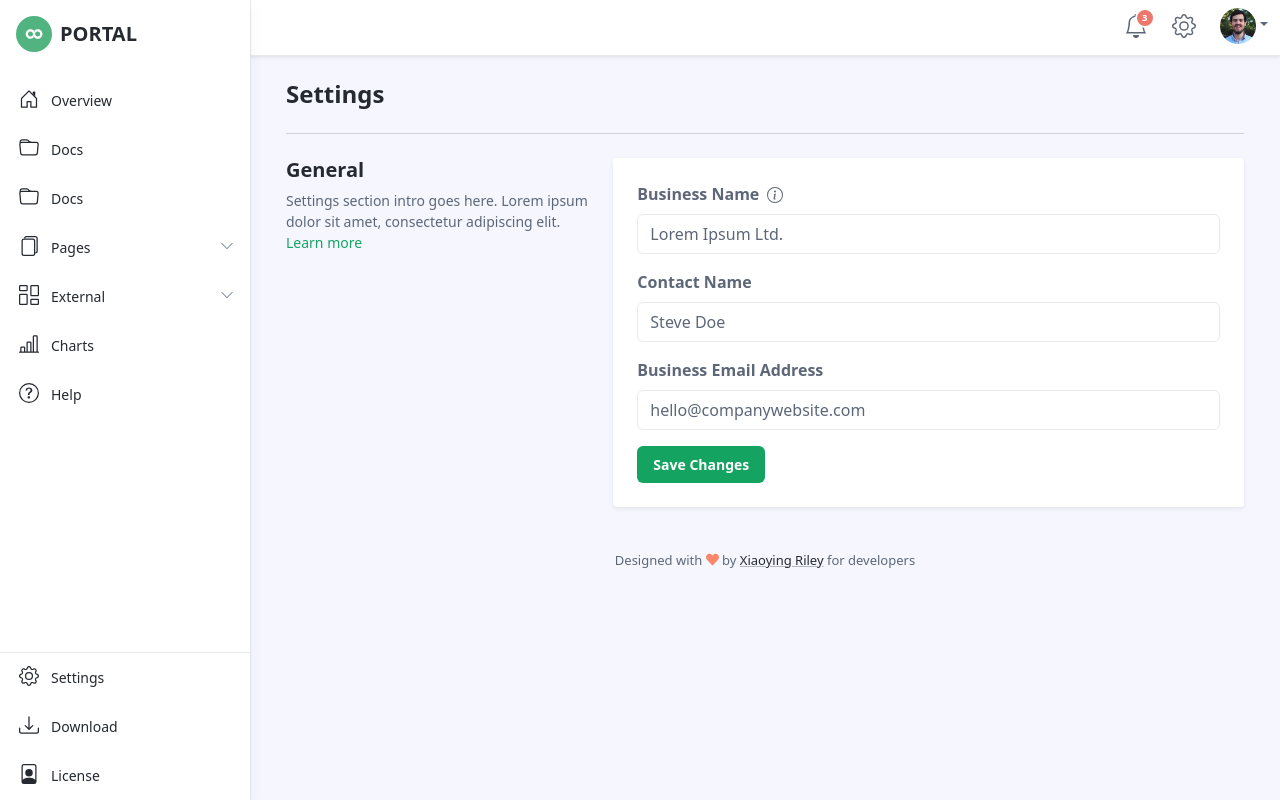
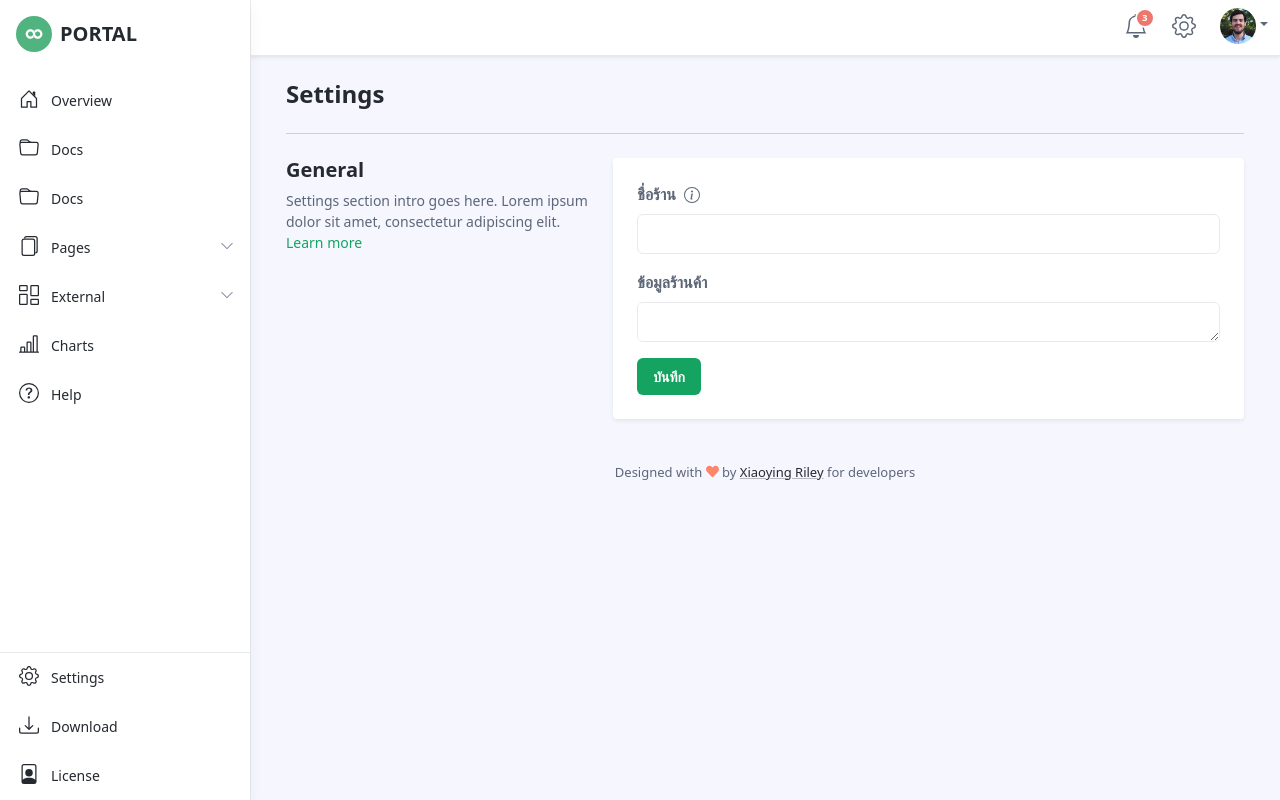
Before and after one commit to cheprad/aiqtdealer, a PHP site: page /addshop.php in a window 1280 px wide. Run offline with PHP 8.4, Linux system fonts and the light colour scheme; some libraries are stand-ins or nearby versions.

Commit message:
ก่อนกลับบ้าน

```diff
--- a/addshop.php
+++ b/addshop.php
@@ -44,22 +44,19 @@
 						    <div class="app-card-body">
 							    <form class="settings-form" action="addshop_db.php" method="post">
 								    <div class="mb-3">
-									    <label for="setting-input-1" class="form-label">Business Name<span class="ms-2" data-container="body" data-bs-toggle="popover" data-trigger="hover" data-placement="top" data-content="This is a Bootstrap popover example. You can use popover to provide extra info."><svg width="1em" height="1em" viewBox="0 0 16 16" class="bi bi-info-circle" fill="currentColor" xmlns="http://www.w3.org/2000/svg">
+									    <label for="setting-input-1" class="form-label">ชื่อร้าน<span class="ms-2" data-container="body" data-bs-toggle="popover" data-trigger="hover" data-placement="top" data-content="This is a Bootstrap popover example. You can use popover to provide extra info."><svg width="1em" height="1em" viewBox="0 0 16 16" class="bi bi-info-circle" fill="currentColor" xmlns="http://www.w3.org/2000/svg">
   <path fill-rule="evenodd" d="M8 15A7 7 0 1 0 8 1a7 7 0 0 0 0 14zm0 1A8 8 0 1 0 8 0a8 8 0 0 0 0 16z"/>
   <path d="M8.93 6.588l-2.29.287-.082.38.45.083c.294.07.352.176.288.469l-.738 3.468c-.194.897.105 1.319.808 1.319.545 0 1.178-.252 1.465-.598l.088-.416c-.2.176-.492.246-.686.246-.275 0-.375-.193-.304-.533L8.93 6.588z"/>
   <circle cx="8" cy="4.5" r="1"/>
 </svg></span></label>
-									    <input type="text" class="form-control" id="setting-input-1" value="Lorem Ipsum Ltd." required>
+									    <input  name="addshop_shopname" type="text" class="form-control" id="setting-input-1" required>
 									</div>
-									<div class="mb-3">
-									    <label for="setting-input-2" class="form-label">Contact Name</label>
-									    <input type="text" class="form-control" id="setting-input-2" value="Steve Doe" required>
+									<div class="mb-3 ">
+									    <label for="setting-input-2" class="form-label">ข้อมูลร้านค้า</label>
+									    <textarea name="addshop_shopdetail" type="text" class="form-control" id="setting-input-2" ma ></textarea>
 									</div>
-								    <div class="mb-3">
-									    <label for="setting-input-3" class="form-label">Business Email Address</label>
-									    <input type="email" class="form-control" id="setting-input-3" value="hello@companywebsite.com">
-									</div>
-									<button type="submit" class="btn app-btn-primary" >Save Changes</button>
+
+									<button name="add_shop" type="submit" class="btn app-btn-primary" >บันทึก</button>
 							    </form>
 						    </div><!--//app-card-body-->
 
--- a/realtest_db.sql
+++ b/realtest_db.sql
@@ -97,6 +97,3 @@ ALTER TABLE `shop`
 --
 ALTER TABLE `user`
   MODIFY `userid` int(11) NOT NULL AUTO_INCREMENT,AUTO_INCREMENT=19;
-/*!40101 SET CHARACTER_SET_CLIENT=@OLD_CHARACTER_SET_CLIENT */;
-/*!40101 SET CHARACTER_SET_RESULTS=@OLD_CHARACTER_SET_RESULTS */;
-/*!40101 SET COLLATION_CONNECTION=@OLD_COLLATION_CONNECTION */;
--- a/text.txt
+++ b/text.txt
@@ -85,9 +85,11 @@ check list สิ่งที่ต้องทำ
             -> code ที่ gen 6 ตัวและวันที่ ตรงกับข้อมูลที่มีอยู่แล้วในระบบ (ซึ่งเป็นไปไม่ได้โดยปกติ)
         2.จากนั้นก็ส่งข้อมูลเข้า DB
     - ทำเสร็จลิ้งค์เข้าหน้า main.php
-- addshop . . .
+- addshop หน้าเพิ่มร้านค้า . . .
     - เอาข้อมูลร้านค้าเข้า DB . . .
     -
+- editshop แก้ไขข้อมูลร้านค้า. . .
+- deleteshop ลบร้านค้า
 _________________________
 
 หลังบ้าน
```
Also changed, not shown: addshop_db.php (+84 -1 lines).
